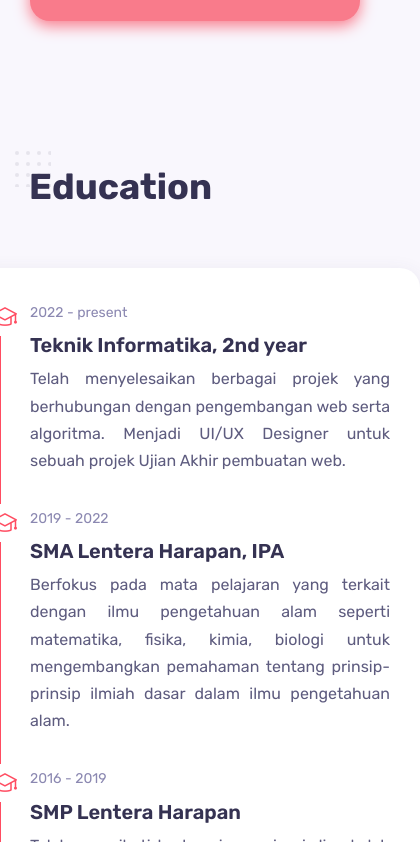
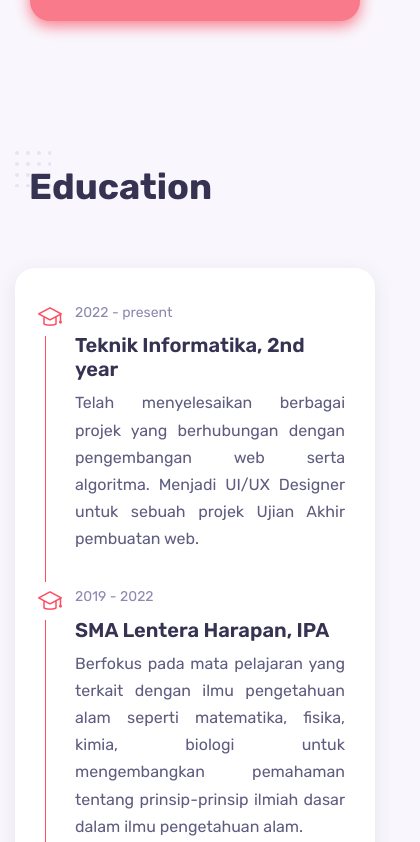
Before and after one commit to mrthnrldo/marthin-cv, a React (Create React App) app: page / in a window 390 px wide. Shown: the part 3234-4076 px from the top of the page, 420 px wide, since content can reach past the window. Built offline with nearby package versions, Linux system fonts and the light colour scheme.

Commit message:
nambahin file download sama buat responsive di hp

```diff
--- a/package.json
+++ b/package.json
@@ -1,4 +1,5 @@
 {
+  "homepage" : "https://mrthnrldo.github.io/marthin-cv",
   "name": "portofolio-baru",
   "version": "0.1.0",
   "private": true,
@@ -13,6 +14,8 @@
     "web-vitals": "^2.1.4"
   },
   "scripts": {
+    "predeploy": "npm run build",
+    "deploy": "gh-pages -d build",
     "start": "react-scripts start",
     "build": "react-scripts build",
     "test": "react-scripts test",
@@ -35,5 +38,8 @@
       "last 1 firefox version",
       "last 1 safari version"
     ]
+  },
+  "devDependencies": {
+    "gh-pages": "^6.0.0"
   }
 }
--- a/src/components/about/About.jsx
+++ b/src/components/about/About.jsx
@@ -2,6 +2,8 @@ import React from "react";
 import "./about.css"
 import About1 from "../assets/marthin2.png"
 import AboutBox from "./AboutBox";
+import CV from "./CV-WEB-DEVELOPER.pdf"
+
 
 export default function About(){
     return(
@@ -14,7 +16,7 @@ export default function About(){
                         <p className="about_description">Hallo! Saya Marthin Riyaldo Solini Kese, Mahasiswa Informatika angkatan 2022 Universitas Multimedia Nusantara. Mempunyai minat dalam
                         pengembangan web terutama pada bagian Front-end Development. Aktif mencari peluang untuk mengembangkan diri di bidang IT
                         </p>
-                        <a href="www.intagram.com" className="btn">Download CV</a>
+                        <a href={CV} download="CV" className="btn">Download CV</a>
                     </div>
                     <div className="about_skills grid">
                             <div className="skills_data">
--- a/src/components/about/about.css
+++ b/src/components/about/about.css
@@ -118,6 +118,10 @@
     font-size: 1.875rem;
 }
 
+.about_info a{
+    cursor: pointer;
+}
+
 @media screen and (max-width: 1024px) {
     .about_container {
         grid-template-columns: 720px;
--- a/src/components/resume/resume.css
+++ b/src/components/resume/resume.css
@@ -95,6 +95,13 @@
     }
 }
 
+@media screen and (max-width: 500px) {
+    .resume_container {
+        grid-template-columns: 1fr;
+        justify-content: center;
+        row-gap: 1.875rem;
+    }
+}
 @media screen and (max-width: 350px) {
     .resume_container {
         grid-template-columns: 1fr;
```
Also changed, not shown: 2 other files (tests, documents, lock files or other folders).
